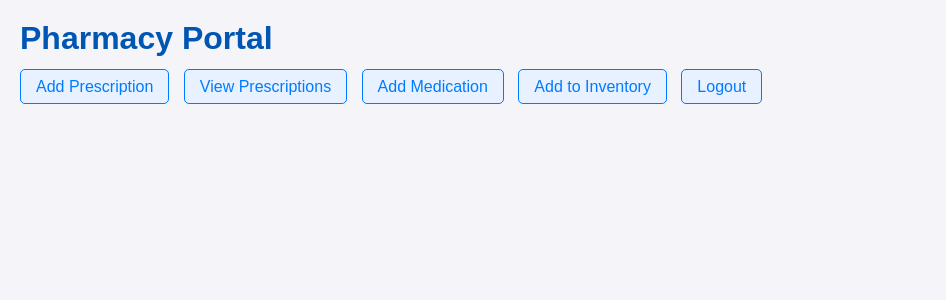
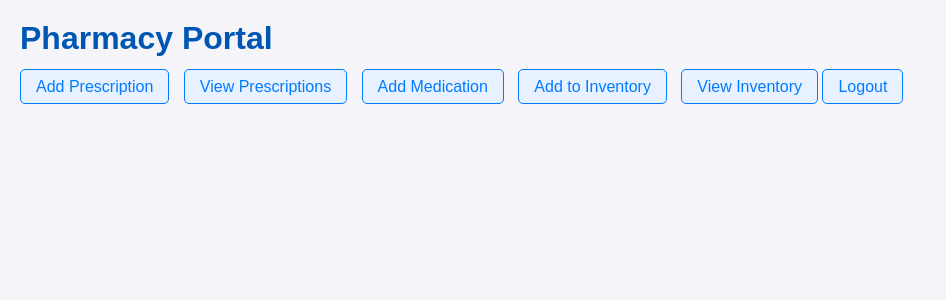
Before and after one commit to Dennisse-Campos/CIS344-FinalProject, a PHP site: page /home.php in a window 1280 px wide. Shown: the top 300 px of the page, without its empty margins (0-946 px from the left). Run offline with PHP 8.4, Linux system fonts and the light colour scheme.

Commit message:
Update home.php

```diff
--- a/home.php
+++ b/home.php
@@ -12,6 +12,7 @@
         <a href="viewPrescriptions.php" class="nav-link">View Prescriptions</a>
         <a href="addMedication.php" class="nav-link">Add Medication</a>
         <a href="addInventory.php" class="nav-link">Add to Inventory</a>
+         <a href="viewInventory.php" class="nav-ink">View Inventory</a>
         <a href="logout.php">Logout</a>  <!-- Temp log out button-->
 
     </nav>
```
